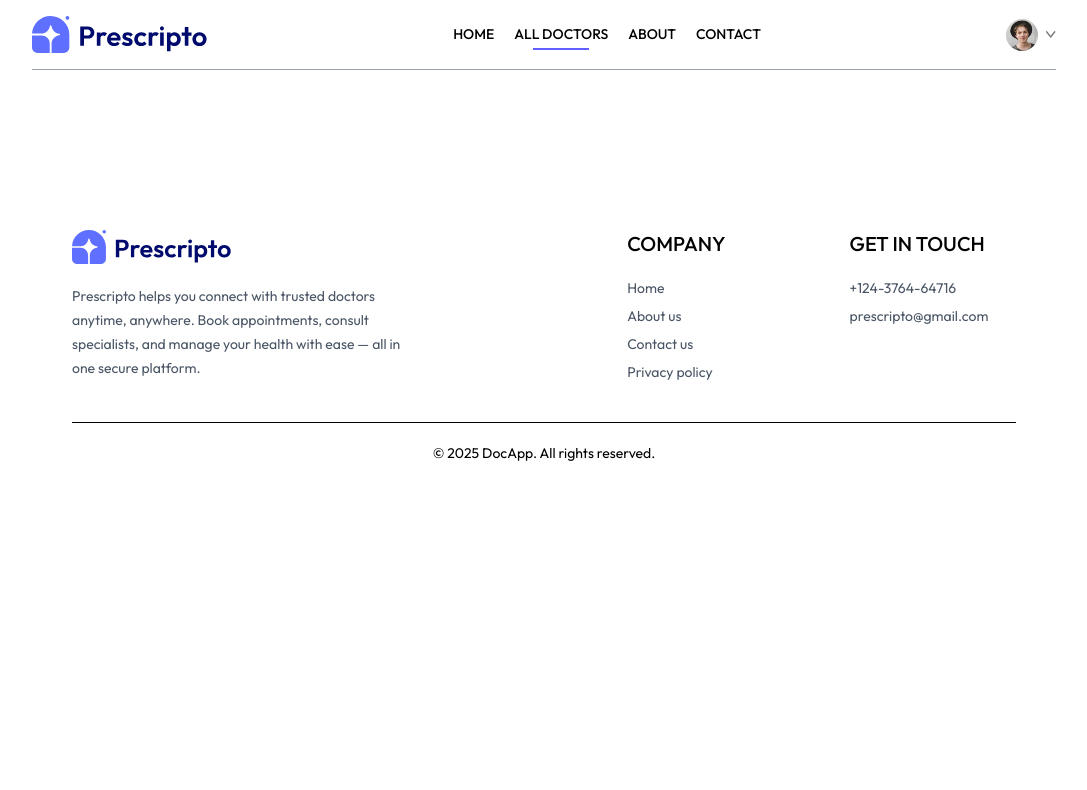
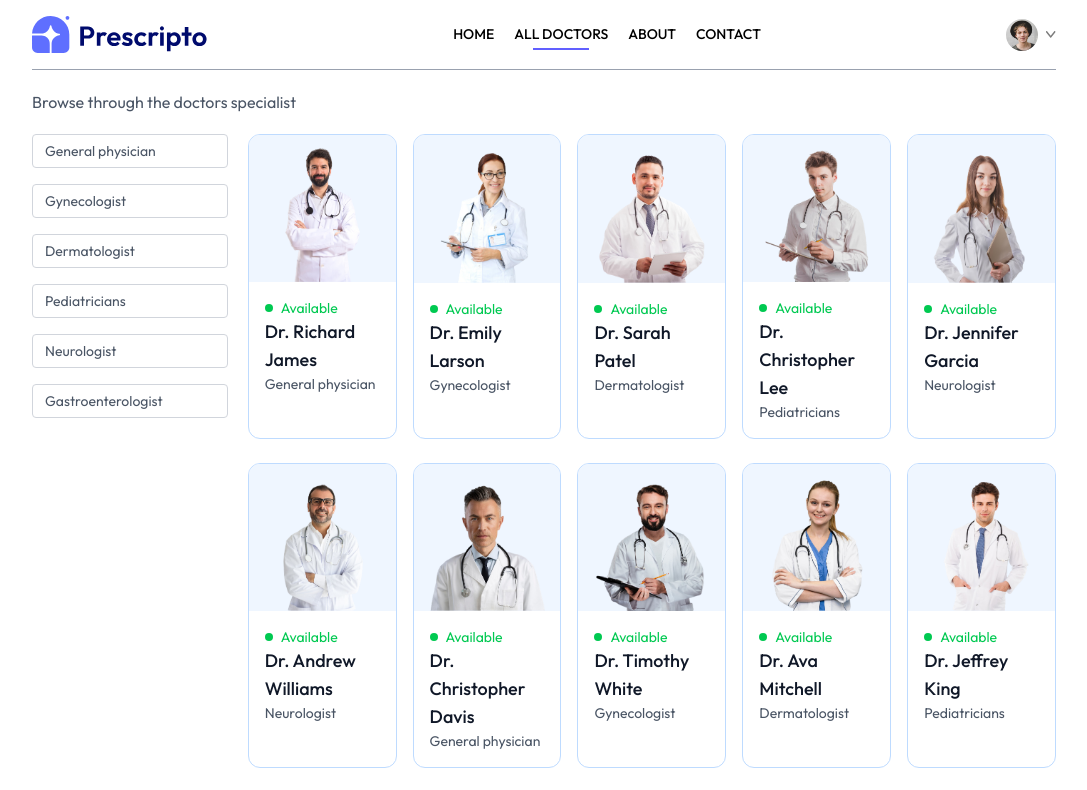
Before and after one commit to Priyanka-SA04/DocDirect, a React (Vite) app in the folder frontend/: page /doctors in a window 1280 px wide. Shown: the top 790 px of the page, without its empty margins (96-1183 px from the left). Built offline with nearby package versions, Linux system fonts and the light colour scheme.

Commit message:
All doctors page added

```diff
--- a/frontend/src/components/Navbar.jsx
+++ b/frontend/src/components/Navbar.jsx
@@ -9,7 +9,7 @@
     const[token,setToken] = useState(true);
   return (
     <div className='flex items-center justify-between text-sm py-4 mb-5 border-b border-b-gray-400'> {/*border-b is border bottom and border-b-gray-400 is border bottom color*/ }
-        <img className="w-44 cursor-pointer" src={assets.logo} alt=""/>
+        <img onClick={()=> navigate("/")} className="w-44 cursor-pointer" src={assets.logo} alt=""/>
         <ul className='hidden md:flex items-start gap-5 font-medium'>
             <NavLink to='/'>
                 <li className='py-1'>HOME</li>
--- a/frontend/src/pages/Doctors.jsx
+++ b/frontend/src/pages/Doctors.jsx
@@ -1,9 +1,59 @@
-import React from 'react'
+import React, { useContext, useEffect, useState} from 'react'
+import { useParams } from 'react-router-dom'
+import { AppContext } from '../context/AppContext.jsx';
+import { useNavigate } from 'react-router-dom';
 
 const Doctors = () => {
+  const { speciality } = useParams();
+  const {doctors}=useContext(AppContext);
+  const navigate = useNavigate();
+  const[filterDoc,setFilterDoc]=useState([]);
+
+  const applyFilter=()=>{
+    if(speciality){
+      setFilterDoc(doctors.filter(doc=>doc.speciality===speciality))
+    }
+    else{
+      setFilterDoc(doctors)
+    }
+  }
+
+  useEffect(()=>{
+    applyFilter();
+  },[doctors,speciality])
+
   return (
-    <div></div>
+    <div>
+      <p className='text-gray-600'>Browse through the doctors specialist</p>
+      <div className='flex flex-col sm:flex-row items-start gap-5 mt-5'>
+        <div className=' flex flex-col gap-4 text-sm text-gray-600'>
+          <p onClick={()=> speciality==="General physician" ? navigate("/doctors"): navigate("/doctors/General physician")} className={`w-[94vw] sm:w-auto pl-3 py-1.5 pr-16 border border-gray-300 rounded transition-all cursor-pointer ${speciality==='General physician' ? "bg-indigo-100 text-black" : ""}`}>General physician</p>
+          <p onClick={()=> speciality==="Gynecologist" ? navigate("/doctors"): navigate("/doctors/Gynecologist")} className={`w-[94vw] sm:w-auto pl-3 py-1.5 pr-16 border border-gray-300 rounded transition-all cursor-pointer ${speciality==='Gynecologist' ? "bg-indigo-100 text-black" : ""}`}>Gynecologist</p>
+          <p onClick={()=> speciality==="Dermatologist" ? navigate("/doctors"): navigate("/doctors/Dermatologist")} className={`w-[94vw] sm:w-auto pl-3 py-1.5 pr-16 border border-gray-300 rounded transition-all cursor-pointer ${speciality==='Dermatologist' ? "bg-indigo-100 text-black" : ""}`}>Dermatologist</p>
+          <p onClick={()=> speciality==="Pediatricians" ? navigate("/doctors"): navigate("/doctors/Pediatricians")} className={`w-[94vw] sm:w-auto pl-3 py-1.5 pr-16 border border-gray-300 rounded transition-all cursor-pointer ${speciality==='Pediatricians' ? "bg-indigo-100 text-black" : ""}`}>Pediatricians</p>
+          <p onClick={()=> speciality==="Neurologist" ? navigate("/doctors"): navigate("/doctors/Neurologist")} className={`w-[94vw] sm:w-auto pl-3 py-1.5 pr-16 border border-gray-300 rounded transition-all cursor-pointer ${speciality==='Neurologist' ? "bg-indigo-100 text-black" : ""}`}>Neurologist</p>
+          <p onClick={()=> speciality==="Gastroenterologist" ? navigate("/doctors"): navigate("/doctors/Gastroenterologist")} className={`w-[94vw] sm:w-auto pl-3 py-1.5 pr-16 border border-gray-300 rounded transition-all cursor-pointer ${speciality==='Gastroenterologist' ? "bg-indigo-100 text-black" : ""}`}>Gastroenterologist</p>
+          {/* so eg: if we click on general physician button it will give only those doctors ..if we click on that button again, we get all doctors*/}
+          {/* custom css in backticks is ... if the button selected is general physician then it adds black color text and bg as indigo..to show that the button is selected...else nothing gets added */}
+        </div>
+        <div className='w-full grid gap-4 gap-y-6 grid-cols-1 sm:grid-cols-2 md:grid-cols-3 lg:grid-cols-4 xl:grid-cols-5'>
+          {filterDoc.map((item,index)=>(
+            <div onClick={()=>navigate(`/appointment/${item._id}`)} className="border border-blue-200 rounded-xl overflow-hidden cursor-pointer hover:-translate-y-2 transition-all duration-500" key={index}>
+                <img className="bg-blue-50 " src={item.image} alt=""/>
+                <div className='p-4'>
+                  <div className='flex items-center gap-2 text-sm text-center text-green-500'>
+                    <p className='w-2 h-2 rounded-full bg-green-500'></p><p>Available</p>
+                  </div>
+                  <p className='text-gray-900 text-lg font-medium'>{item.name}</p>
+                  <p className='text-sm text-gray-600'>{item.speciality}</p>
+                </div>
+            </div>
+          ))}
+        </div>
+      </div>
+
+    </div>
   )
 }
 
-export default Doctors
+export default Doctors;
```
